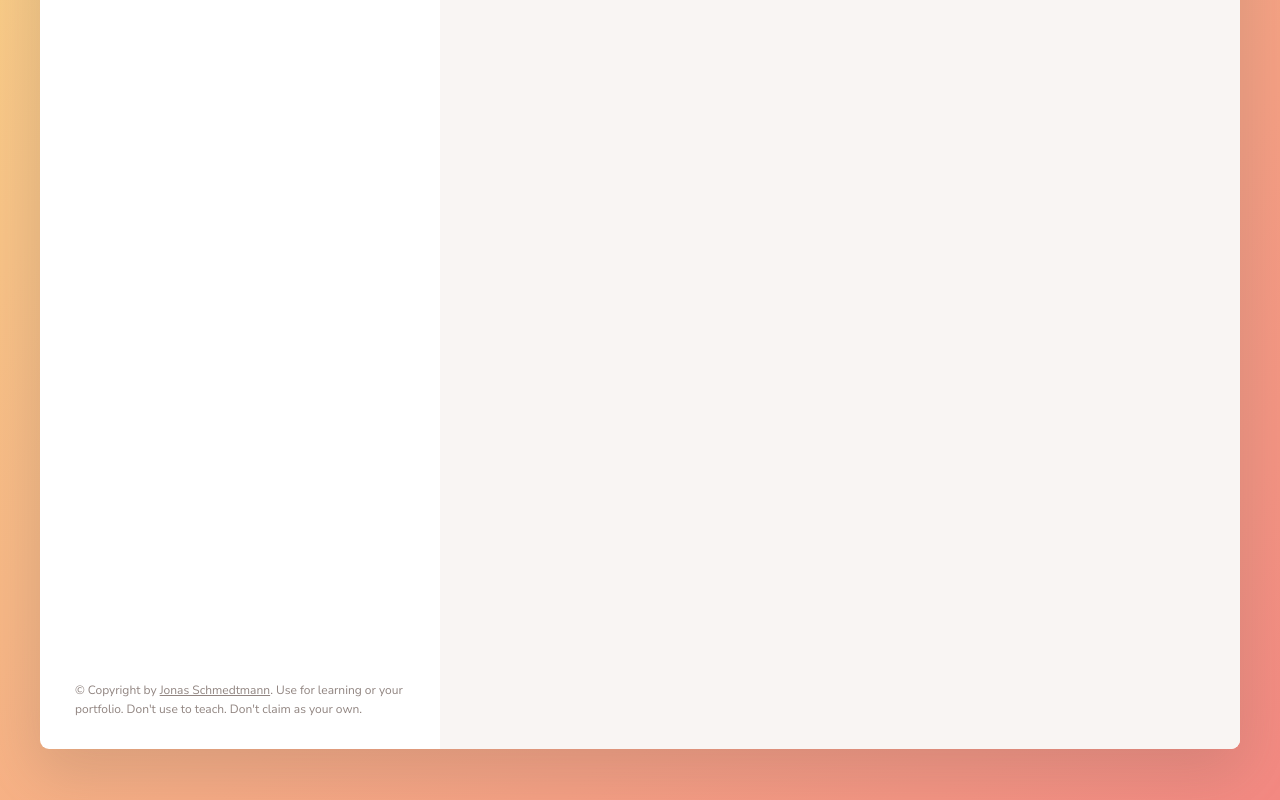
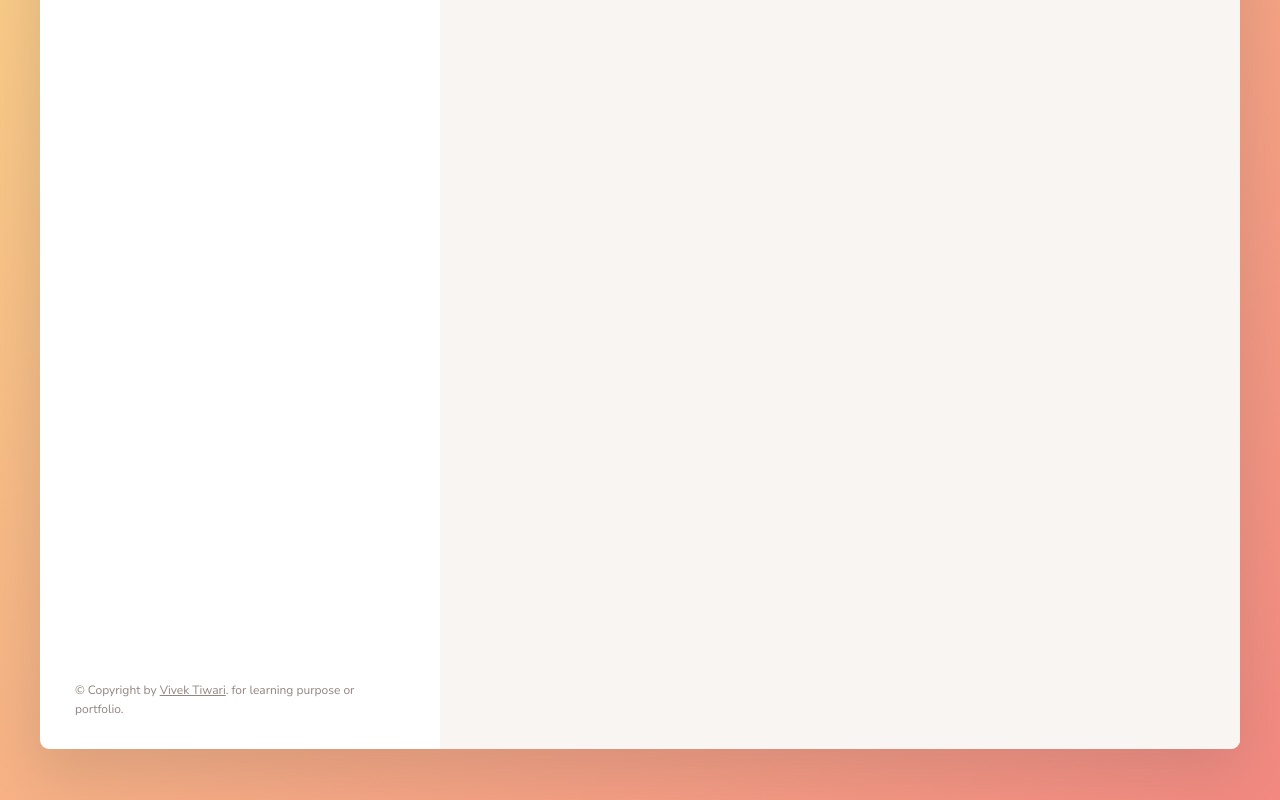
Before and after one commit to tiwarivivek44/cook-shook-recipe-app, a website built with Parcel: page index.html in a window 1280 px wide. Shown: the part 472-1272 px from the top of the page. Built offline with nearby package versions, Linux system fonts and the light colour scheme.

Commit message:
Cosmetic changes

```diff
--- a/index.html
+++ b/index.html
@@ -13,7 +13,7 @@
     <link rel="stylesheet" href="src/sass/main.scss" />
     <script type="module" src="src/js/controller.js"></script>
 
-    <title>forkify // Search over 1,000,000 recipes</title>
+    <title>Cook-Shook-Recipe</title>
   </head>
 
   <body>
@@ -126,10 +126,9 @@
           <a
             class="twitter-link"
             target="_blank"
-            href="https://twitter.com/jonasschmedtman"
-            >Jonas Schmedtmann</a
-          >. Use for learning or your portfolio. Don't use to teach. Don't claim
-          as your own.
+            href="https://twitter.com/mr_viv_"
+            >Vivek Tiwari</a
+          >. for learning purpose or portfolio.
         </p>
       </div>
 
```
Also changed, not shown: src/img/logo.png, src/img/logo1.png (added).
